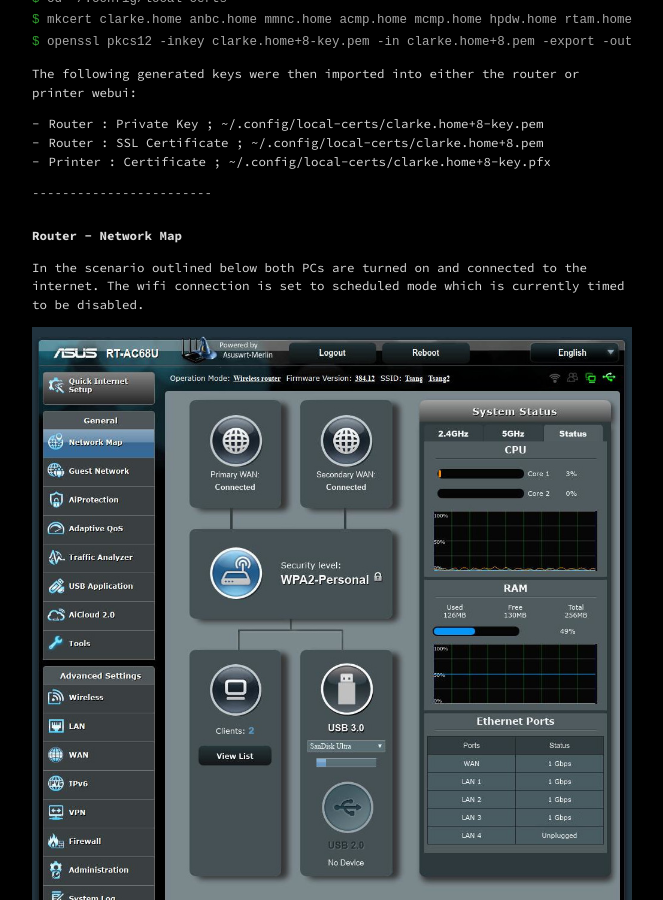
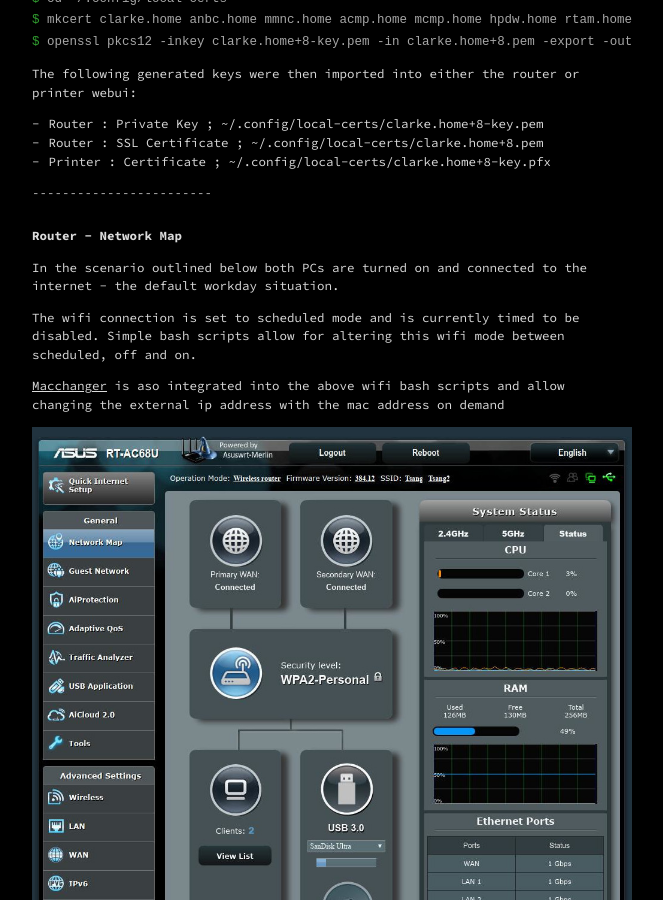
Before and after one commit to calumngimhk/calumngimhk.github.io, a Jekyll site: the page built from _posts/2019-07-18-router-first-line-of-defence.md, in a window 1280 px wide and 900 px high, scrolled down 2679 px. Shown: the whole window, without its empty margins (308-971 px from the left). Built offline with Jekyll 4.4.1, drawn with Linux system fonts in a browser that asks for light colours.

Commit message:
1563931823

```diff
--- a/_posts/2019-07-18-router-first-line-of-defence.md
+++ b/_posts/2019-07-18-router-first-line-of-defence.md
@@ -158,7 +158,15 @@
 
 >
 
-In the scenario outlined below both PCs are turned on and connected to the internet. The wifi connection is set to scheduled mode which is currently timed to be disabled.
+In the scenario outlined below both PCs are turned on and connected to the internet - the default workday situation.
+
+>
+
+The wifi connection is set to scheduled mode and is currently timed to be disabled. Simple bash scripts allow for altering this wifi mode between scheduled, off and on.
+
+>
+
+[Macchanger](https://wiki.archlinux.org/index.php/MAC_address_spoofing) is aso integrated into the above wifi bash scripts and allow changing the external ip address with the mac address on demand
 
 >
 
```
